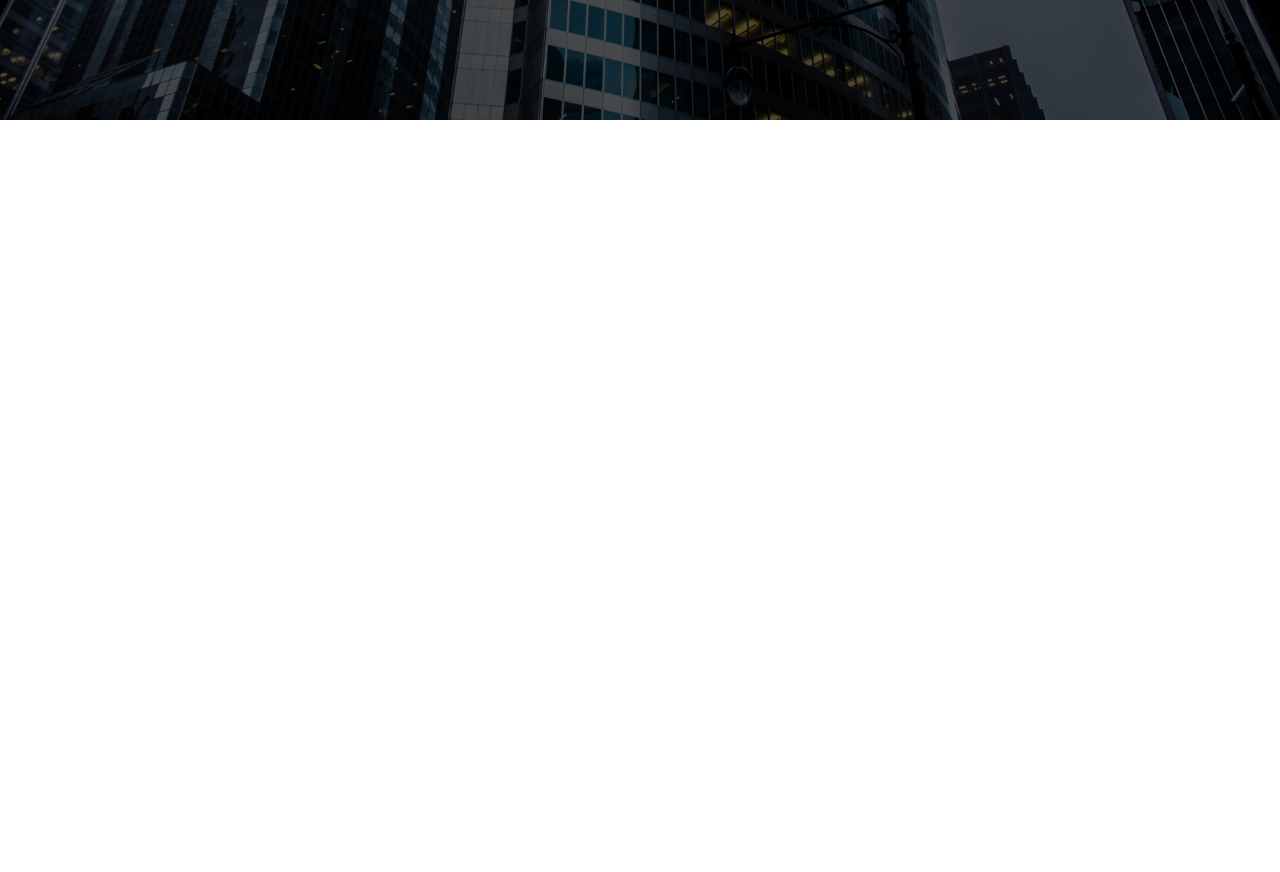
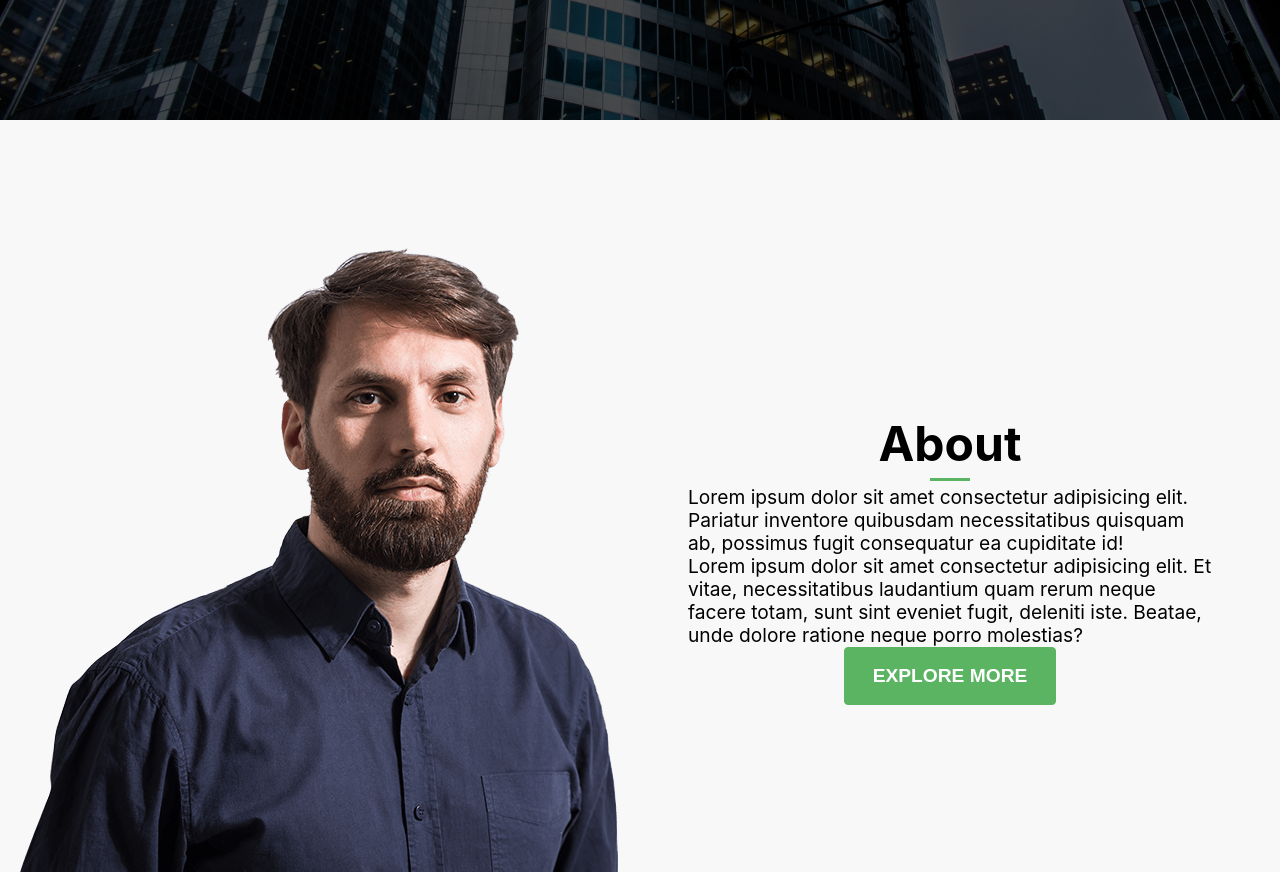
Before and after one commit to SlavikLiabin/money-react, a React (Create React App) app: page / in a window 1280 px wide. Shown: the part 680-1552 px from the top of the page. Before the commit the page ends 800 px from the top, so only its background shows below. Built offline with nearby package versions, Linux system fonts and the light colour scheme.

Commit message:
sectionabout

```diff
--- a/src/App.js
+++ b/src/App.js
@@ -1,12 +1,14 @@
 import React from "react";
 import Navbar from "./components/Navbar";
 import Hero from "./components/Hero";
+import About from "./components/About";
 
 function App() {
   return (
     <div>
       <Navbar />
       <Hero />
+      <About />
     </div>
   );
 }
--- /dev/null
+++ b/src/components/About.css
@@ -0,0 +1,25 @@
+.about {
+    background-color: #f8f8f8;
+    margin: auto;
+    padding: 8rem 1rem 0 1rem;
+    width: 100%;
+}
+
+.about .container {
+    width: 1240px;
+    margin: auto;
+    display: grid;
+    grid-template-columns: repeat(2, 1fr);
+}
+
+.about h2 {
+    font-size: 3rem;
+}
+
+.about .col-2 {
+    display: flex;
+    flex-direction: column;
+    justify-content: center;
+    align-items: center;
+    padding: 3rem;
+}
--- /dev/null
+++ b/src/components/About.js
@@ -0,0 +1,31 @@
+import React from "react";
+import john from "./images/john-doe.png";
+import "./About.css";
+
+const About = () => {
+  return (
+    <div className="about">
+      <div className="container">
+        <img src={john} alt="john" />
+        <div className="col-2">
+          <h2>About</h2>
+          <span className="line"></span>
+          <p>
+            Lorem ipsum dolor sit amet consectetur adipisicing elit. Pariatur
+            inventore quibusdam necessitatibus quisquam ab, possimus fugit
+            consequatur ea cupiditate id!
+          </p>
+          <p>
+            Lorem ipsum dolor sit amet consectetur adipisicing elit. Et vitae,
+            necessitatibus laudantium quam rerum neque facere totam, sunt sint
+            eveniet fugit, deleniti iste. Beatae, unde dolore ratione neque
+            porro molestias?
+          </p>
+          <button className="button">Explore More</button>
+        </div>
+      </div>
+    </div>
+  );
+};
+
+export default About;
```
